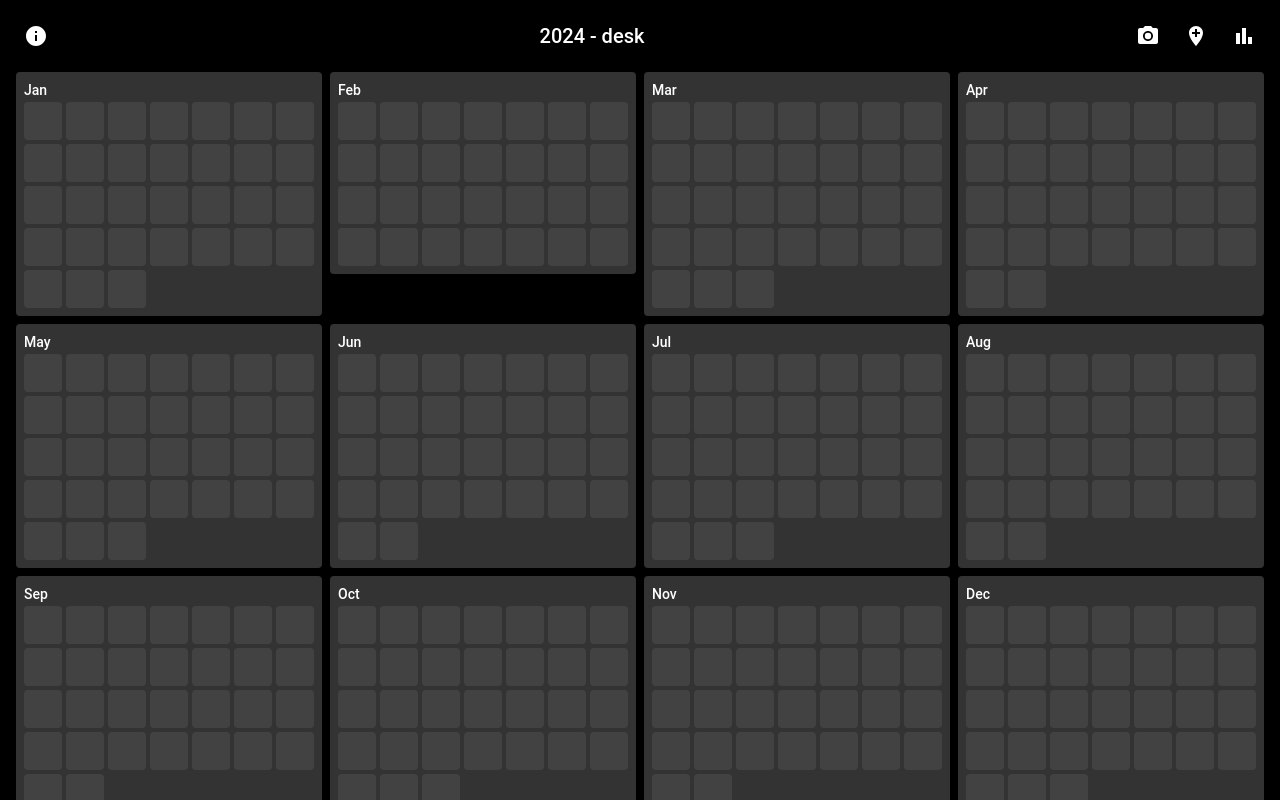
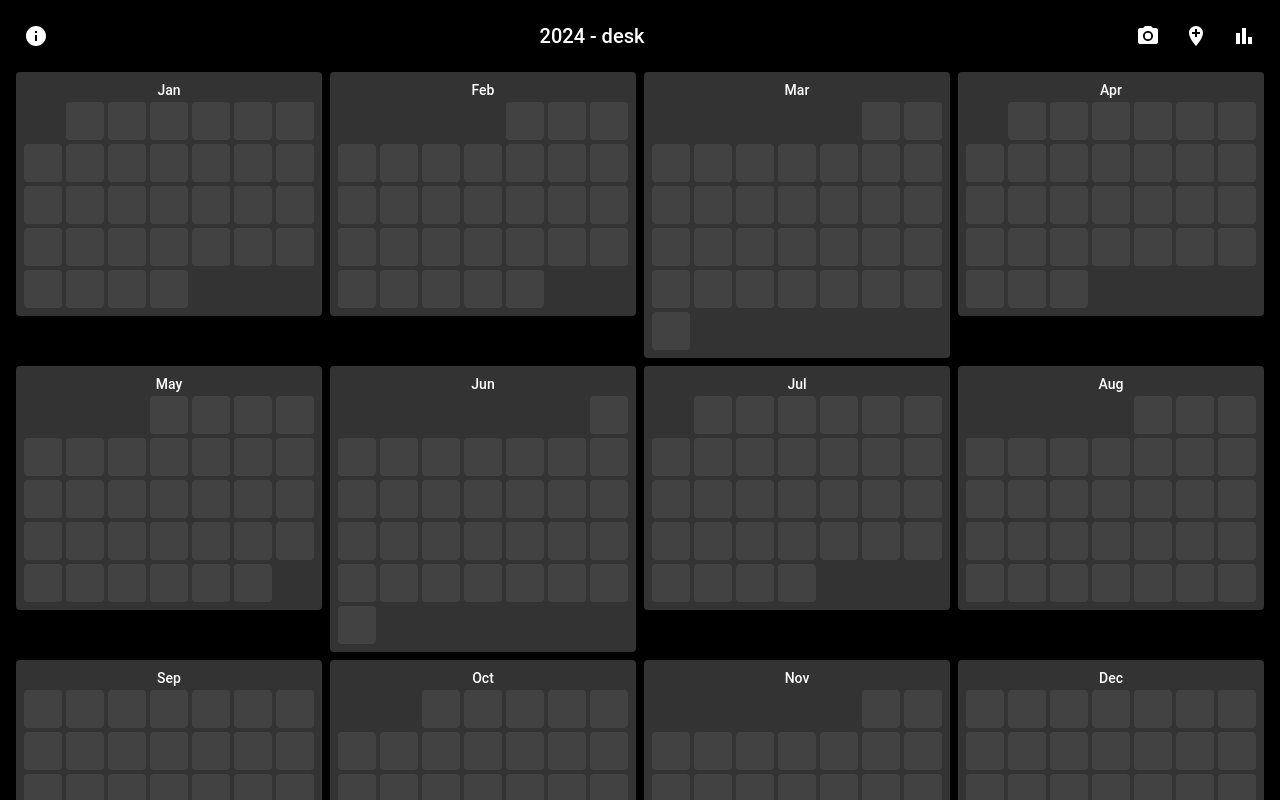
Before and after one commit to GreenTeaProgrammers/difflog2, a React (Vite) app in the folder frontend/: page /welcome in a window 1280 px wide. Shown: the top 800 px of the page. Built offline with nearby package versions, Linux system fonts and the light colour scheme.

Commit message:
feat:日付の正しい表示

```diff
--- a/frontend/src/components/diff/WelcomeScreen.tsx
+++ b/frontend/src/components/diff/WelcomeScreen.tsx
@@ -61,36 +61,8 @@ const WelcomeScreen: React.FC<WelcomeScreenProps> = ({ username }) =>
     navigate('/analytics');
   };
 
-
-  const yearCalenderView = (month: string) =>
-  {
-    let countDays = 31;
-    if (month === "Feb") {
-      countDays = 28;
-    }
-    if (["Apr","Jun","Aug","Sep","Nov"].includes(month)) {
-      countDays = 30;
-    }
-    return (
-      <>
-
-        {[...Array(countDays)].map((_, index) => (
-          <Box
-            key={index}
-            sx={{
-              width: "100%",
-              paddingBottom: "100%",
-              backgroundColor: "grey.800",
-              borderRadius: 1,
-            }}
-          />
-        ))}
-      </>
-    );
-
-  };
-
-  const renderYearView = () => (
+const renderYearView = () => {
+  return (
     <Grid container spacing={1}>
       {months.map((month) => (
         <Grid item xs={yearXsValue} key={month}>
@@ -98,7 +70,9 @@ const WelcomeScreen: React.FC<WelcomeScreenProps> = ({ username }) =>
             elevation={3}
             sx={{ p: 1, bgcolor: "grey.900", color: "white" }}
           >
-            <Typography variant="subtitle2">{month}</Typography>
+            <Typography variant="subtitle2" align="center">
+              {month}
+            </Typography>
             <Box
               onClick={() => setCurrentMonthData(month)}
               sx={{
@@ -107,13 +81,45 @@ const WelcomeScreen: React.FC<WelcomeScreenProps> = ({ username }) =>
                 gap: 0.5,
               }}
             >
-              {yearCalenderView(month)}
+              {renderMonthGridPreview(month)}
             </Box>
           </Paper>
         </Grid>
       ))}
     </Grid>
   );
+};
+
+const renderMonthGridPreview = (month: string) => {
+  const daysInMonth = new Date(2024, months.indexOf(month) + 1, 0).getDate(); // 月の日数を取得
+  const firstDayOfWeek = new Date(2024, months.indexOf(month), 1).getDay(); // 月の初日の曜日を取得
+
+  return (
+    <>
+      {Array.from({ length: firstDayOfWeek }).map((_, index) => (
+        <Box
+          key={`empty-${index}`}
+          sx={{
+            width: "100%",
+            paddingBottom: "100%",
+            borderRadius: 1,
+          }}
+        />
+      ))}
+      {Array.from({ length: daysInMonth }).map((_, index) => (
+        <Box
+          key={index}
+          sx={{
+            width: "100%",
+            paddingBottom: "100%",
+            backgroundColor: "grey.800",
+            borderRadius: 1,
+          }}
+        />
+      ))}
+    </>
+  );
+};
 
 
   const setCurrentMonthData = (month: string) =>
@@ -122,19 +128,32 @@ const WelcomeScreen: React.FC<WelcomeScreenProps> = ({ username }) =>
     setCurrentView('month');
   }
 
+const renderMonthView = (month: string) => {
+  const daysInMonth = new Date(2024, months.indexOf(month) + 1, 0).getDate(); // 月の日数を取得
+  const firstDayOfWeek = new Date(2024, months.indexOf(month), 1).getDay(); // 月の初日の曜日を取得
 
-  const renderMonthView = (month: string) => (
+  return (
     <>
-      <Box display={"flex"}>
+      <Box display={"flex"} alignItems="center">
         <IconButton onClick={() => setCurrentView("year")}>
           <ArrowBack />
         </IconButton>
-        <Typography variant="h3">{month}</Typography>
+        <Typography variant="h4" sx={{ ml: 2 }}>
+          {month}
+        </Typography>
       </Box>
 
       <Grid container spacing={1}>
-        {[...Array(31)].map((_, day) => (
-          <Grid item xs={2} key={day} onClick={() => setCurrentDayData(day+1)}>
+        {Array.from({ length: firstDayOfWeek }).map((_, index) => (
+          <Grid item xs={2} key={`empty-${index}`} />
+        ))}
+        {Array.from({ length: daysInMonth }).map((_, day) => (
+          <Grid
+            item
+            xs={2}
+            key={day}
+            onClick={() => setCurrentDayData(day + 1)}
+          >
             <Paper
               elevation={3}
               sx={{
@@ -154,6 +173,7 @@ const WelcomeScreen: React.FC<WelcomeScreenProps> = ({ username }) =>
       </Grid>
     </>
   );
+};
 
   const setCurrentDayData = (day: number) =>
   {
```
